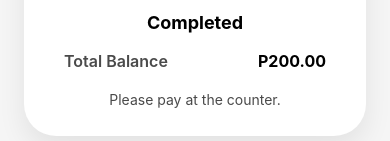
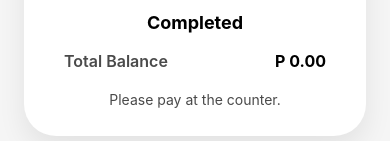
Before and after one commit to tekabu/carwash-mobile, a React Native app: screen /Balance in a window 390 px wide. Shown: the part 373-514 px from the top of the page. Built offline with nearby package versions, Linux system fonts and the light colour scheme.

Commit message:
feat: Pass totalAmount to Balance screen for dynamic display

```diff
--- a/modules/balance/BalanceScreen.js
+++ b/modules/balance/BalanceScreen.js
@@ -1,7 +1,25 @@
 import React from 'react';
 import { StyleSheet, View, Text, TouchableOpacity } from 'react-native';
 
-export default function BalanceScreen({ navigation }) {
+const formatCurrency = (value) => {
+  const numeric =
+    typeof value === 'number'
+      ? value
+      : typeof value === 'string'
+        ? Number(value)
+        : NaN;
+  if (Number.isFinite(numeric)) {
+    return `P ${numeric.toFixed(2).replace(/\B(?=(\d{3})+(?!\d))/g, ',')}`;
+  }
+  if (value !== undefined && value !== null) {
+    return `P ${value}`;
+  }
+  return 'P 0.00';
+};
+
+export default function BalanceScreen({ navigation, route }) {
+  const totalAmount = route?.params?.totalAmount;
+  const totalAmountDisplay = formatCurrency(totalAmount);
   const handleContinue = () => {
     navigation.navigate('ThankYou');
   };
@@ -15,7 +33,7 @@ export default function BalanceScreen({ navigation }) {
         <Text style={styles.status}>Completed</Text>
         <View style={styles.summaryRow}>
           <Text style={styles.label}>Total Balance</Text>
-          <Text style={styles.value}>P200.00</Text>
+          <Text style={styles.value}>{totalAmountDisplay}</Text>
         </View>
         <Text style={styles.note}>Please pay at the counter.</Text>
       </View>
--- a/modules/checkout/CheckoutScreen.js
+++ b/modules/checkout/CheckoutScreen.js
@@ -107,6 +107,7 @@ export default function CheckoutScreen({ navigation, route }) {
         checkoutReference: reference,
         checkoutId: checkoutData?.checkout_id,
         checkoutData,
+        totalAmount,
       });
     } catch (error) {
       Alert.alert(
--- a/modules/progress/ProgressScreen.js
+++ b/modules/progress/ProgressScreen.js
@@ -47,6 +47,7 @@ export default function ProgressScreen({ navigation, route }) {
   const [pointsAwarded, setPointsAwarded] = useState(null);
   const customerType = route?.params?.customerType ?? 'guest';
   const checkoutReference = route?.params?.checkoutReference;
+  const totalAmount = route?.params?.totalAmount ?? 0;
 
   const currentPhase = phases[phaseIndex];
   const completion = Math.min(100, (phaseIndex + 1) * 20);
@@ -104,7 +105,7 @@ export default function ProgressScreen({ navigation, route }) {
         });
         return;
       }
-      navigation.navigate('Balance', { customerType });
+      navigation.navigate('Balance', { customerType, totalAmount });
       return;
     } catch (error) {
       console.error('Failed to mark checkout success', error);
```
